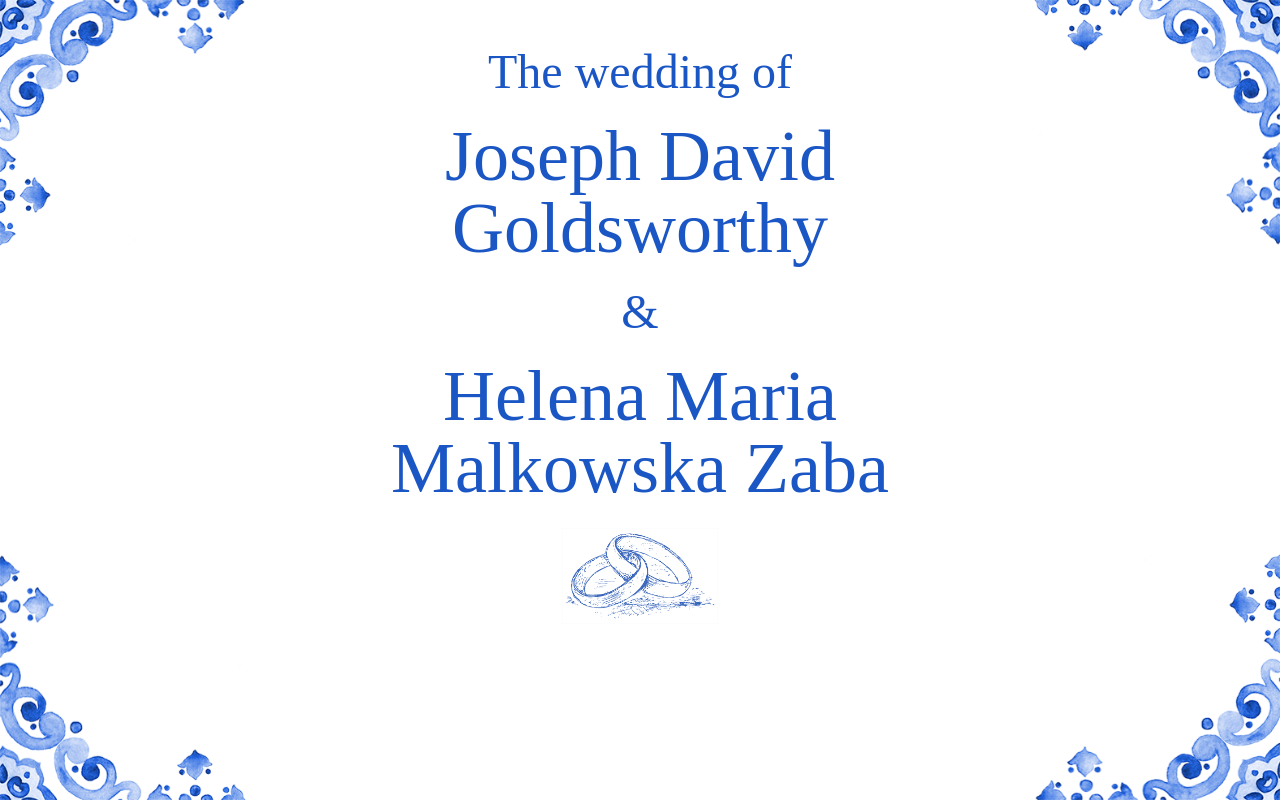
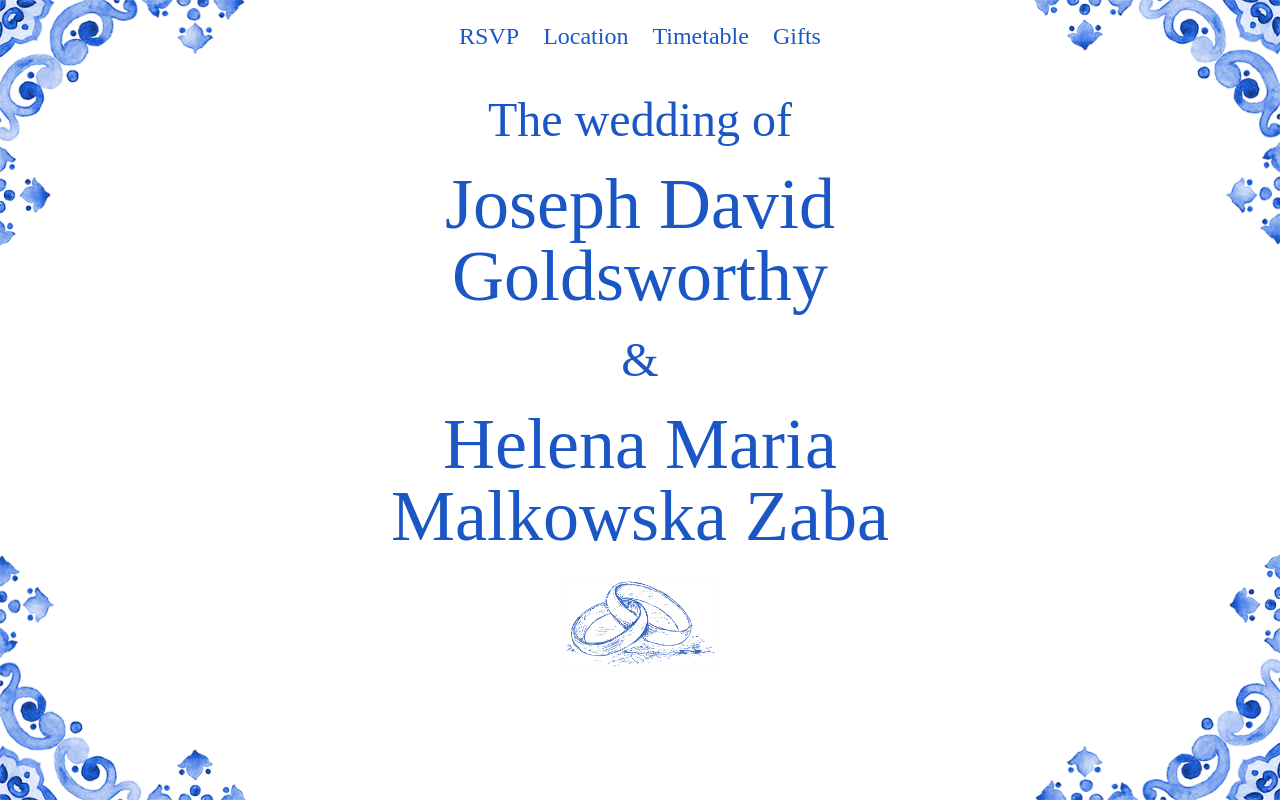
Before and after one commit to nath-codes/jelena, a React (Create React App) app: page / in a window 1280 px wide. Shown: the top 802 px of the page. Built offline with nearby package versions, Linux system fonts and the light colour scheme; no server answers; a web font is replaced by a local one.

Commit message:
added simple Header component to contains Nav

```diff
--- a/src/App.jsx
+++ b/src/App.jsx
@@ -7,6 +7,7 @@ import Rsvp from "./components/Rsvp";
 import Timetable from "./components/Timetable";
 import Location from "./components/Location";
 import Gifts from "./components/Gifts";
+import Header from "./components/Header";
 import "./constants/inject-global";
 
 class App extends Component {
@@ -14,6 +15,7 @@ class App extends Component {
     return (
       <ThemeProvider theme={theme}>
         <div className="App">
+          <Header />
           <Frame position="top-left" />
           <Frame position="top-right" />
           <Frame position="bottom-left" />
--- /dev/null
+++ b/src/components/Header.jsx
@@ -0,0 +1,18 @@
+import React from "react";
+import Nav from "./Nav";
+import styled from "styled-components";
+import spacer from "../mixins/spacer";
+
+const StyledHeader = styled.header`
+  display: flex;
+  justify-content: center;
+  margin: ${spacer(1)} 0 0;
+`;
+
+const Header = () => (
+  <StyledHeader>
+    <Nav />
+  </StyledHeader>
+);
+
+export default Header;
```
